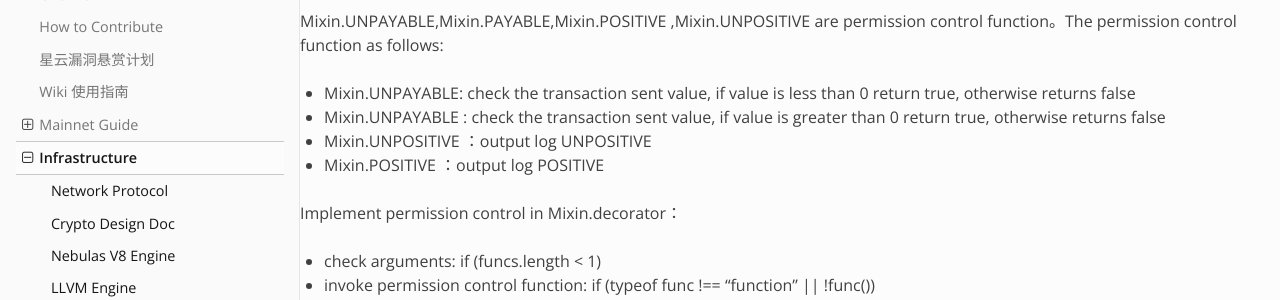
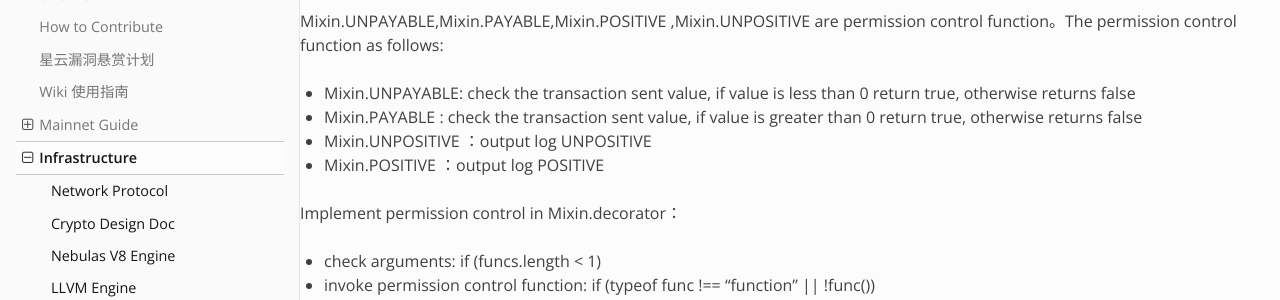
Before and after one commit to nebulasio/nebdocs, a Sphinx documentation site: the page built from docs/infrastructure/permission_control_in_smart_contract.md, in a window 1280 px wide and 900 px high, scrolled down 2191 px. Shown: the part 154-454 px from the top of the window. Built offline with Sphinx 7.4.7 and the Read the Docs theme 2.0.0, drawn with Linux system fonts in a browser that asks for light colours; pages that are not in the unit, such as notebooks, are missing from menus; some of the changed text lies outside the part shown.

Commit message:
fix expression error about Mixin.UNPAYABLE

```diff
--- a/docs/infrastructure/permission_control_in_smart_contract.md
+++ b/docs/infrastructure/permission_control_in_smart_contract.md
@@ -116,7 +116,7 @@
 Mixin.UNPAYABLE,Mixin.PAYABLE,Mixin.POSITIVE ,Mixin.UNPOSITIVE are permission control function。The permission control function as follows:
 
 * Mixin.UNPAYABLE:  check the transaction sent value, if value is less than 0 return true, otherwise returns false
-* Mixin.UNPAYABLE : check the transaction sent value, if value is greater than 0 return true, otherwise returns false
+* Mixin.PAYABLE : check the transaction sent value, if value is greater than 0 return true, otherwise returns false
 * Mixin.UNPOSITIVE ：output log UNPOSITIVE
 * Mixin.POSITIVE ：output log POSITIVE
 
```
Also changed, not shown: other parts of docs/infrastructure/permission_control_in_smart_contract.md (+3 -3 lines).
